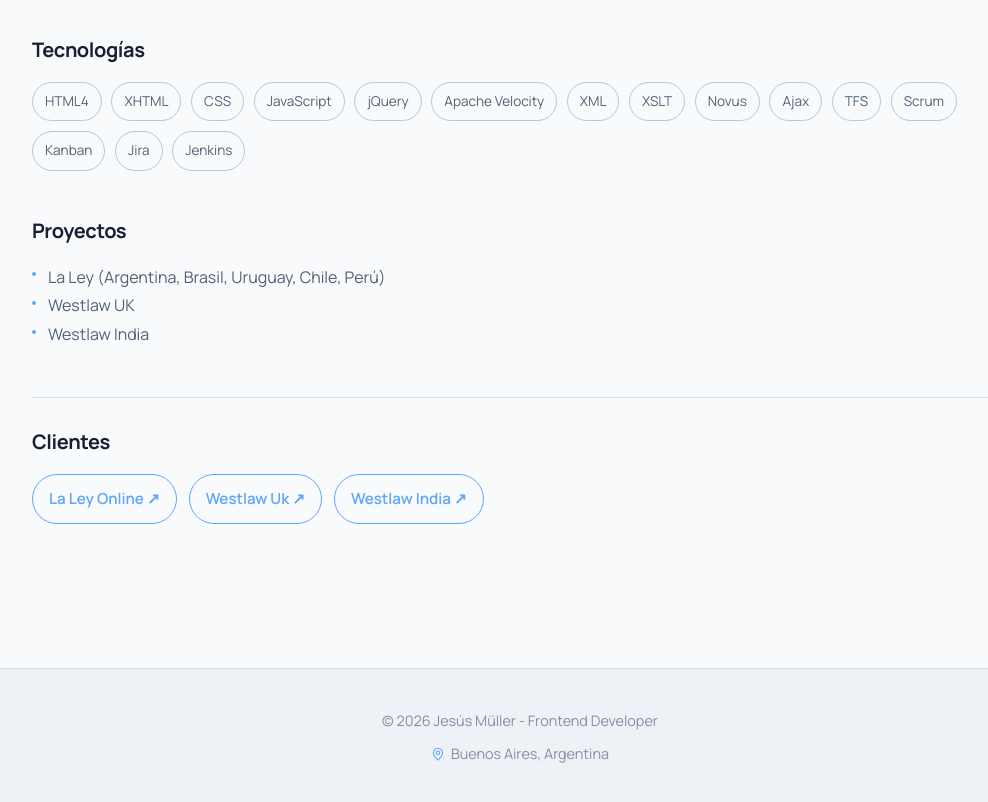
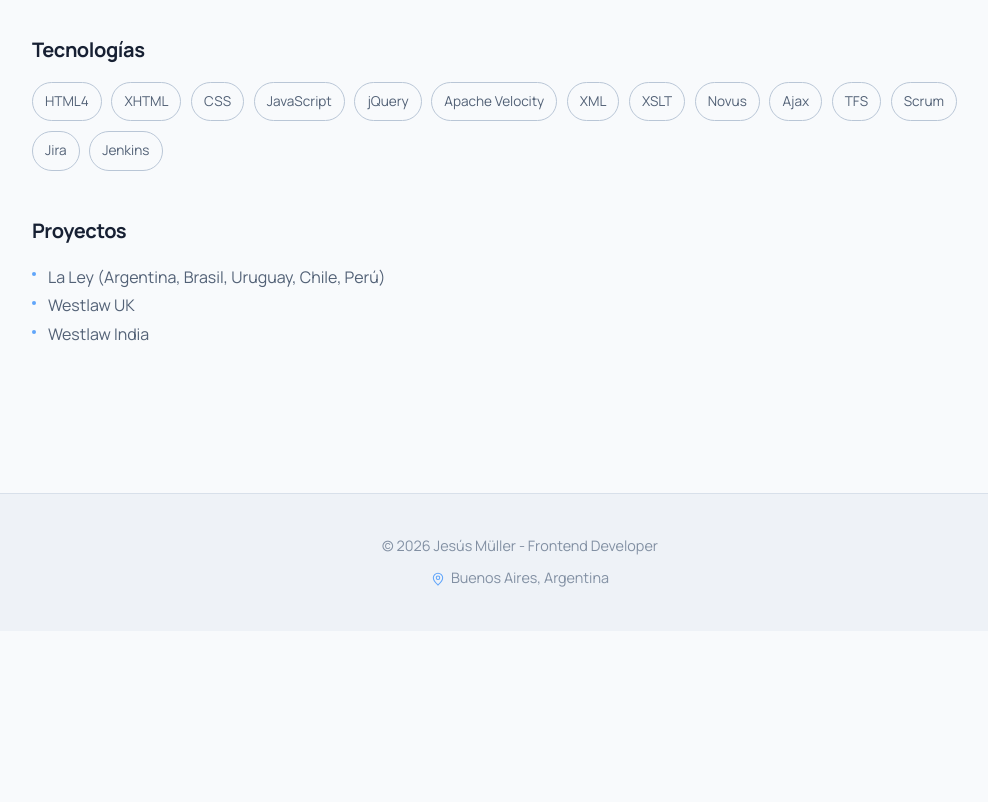
Before and after one commit to jDevZapata/jesus-muller, a Next.js app: page /company/2013 in a window 1280 px wide. Shown: the part 880-1682 px from the top of the page, without its empty margins (120-1108 px from the left). After the commit the page ends 1511 px from the top, so only its background shows below. Built offline with nearby package versions, Linux system fonts and the light colour scheme.

Commit message:
feat: simplificar página de empresa
- Eliminar sección de clientes y experienceLinks
- Remover tipo ExperienceLink
- Limpiar textos no utilizados en texts.ts

```diff
--- a/src/app/company/[id]/page.module.css
+++ b/src/app/company/[id]/page.module.css
@@ -32,14 +32,12 @@
 
 .myExperience,
 .projectsSection,
-.technologiesSection,
-.linksSection {
+.technologiesSection {
   margin: 3rem 0;
 }
 
 .projectsSection h2,
-.technologiesSection h2,
-.linksSection h2 {
+.technologiesSection h2 {
   color: var(--text);
   font-size: 1.25rem;
   margin-bottom: 1.25rem;
@@ -122,32 +120,6 @@
   border-radius: 50%;
 }
 
-.linksSection {
-  border-top: 1px solid var(--border);
-  padding-top: 2rem;
-}
-
-.linkList {
-  display: flex;
-  flex-wrap: wrap;
-  gap: 0.75rem;
-}
-
-.linksSection a {
-  border: 1px solid var(--primary-light);
-  border-radius: 999px;
-  color: var(--primary-light);
-  font-weight: 600;
-  font-size: 0.95rem;
-  padding: 0.7rem 1rem;
-  transition: var(--transition);
-}
-
-.linksSection a:hover {
-  background: var(--primary-light);
-  color: #052e2b;
-}
-
 .backLink {
   display: inline-flex;
   align-items: center;
--- a/src/app/company/[id]/page.tsx
+++ b/src/app/company/[id]/page.tsx
@@ -88,16 +88,6 @@
                     </ul>
                 </section>
             )}
-            <section className={`${styles.linksSection} ${styles.fadeIn}`}>
-                <h2>{experienceContent.company.clients}</h2>
-                <div className={styles.linkList}>
-                    {company.experienceLinks.map((link) => (
-                        <a key={link.id} href={link.link} target="_blank" rel="noopener noreferrer">
-                            {link.label} <span aria-hidden="true">↗</span>
-                        </a>
-                    ))}
-                </div>
-            </section>
         </div>
     );
 }
--- a/src/constants/details.ts
+++ b/src/constants/details.ts
@@ -16,14 +16,13 @@
         description: 'Consultor para Techint, una empresa de importación de materiales industriales, donde formé parte del equipo de PREMO para mejorar la experiencia de usuario del sitio web, optimizar su rendimiento e implementar nuevas funcionalidades y requerimientos solicitados por el cliente.',
       },
       {
-        subtitle: 'Plugin de Outlook para proveedores',
+        subtitle: 'Plugin de Outlook para Techint',
         description: 'Desarrollo de un plugin integrado con el ecosistema de la aplicación web para agilizar la generación de invitaciones a cotizar para los proveedores y actualizar su estado sin necesidad de salir de Outlook.',
         highlights: ['Integración en tiempo real con la web app', 'Reducción de pasos manuales para proveedores'],
       },
     ],
-    experienceLinks: [{ id: 1005, label: 'Techint', link: 'https://www.techint.com/es' }],
     technologies: [
-      'HTML5', 'CSS3', 'React', 'JavaScript', 'TypeScript', 'Axios', 'MUI', 'Azure', 'yo-office', 'Recoil', 'ES5', 'JSON', 'Git', 'Postman', 'Scrum', 'Kanban', 'Jira',
+      'HTML5', 'CSS3', 'React', 'JavaScript', 'TypeScript', 'Vite', 'Axios', 'MUI', 'Azure', 'yo-office', 'Recoil', 'Git', 'Github', 'Github Copilot', 'Frida', 'Scrum', 'Kanban', 'Jira',
     ],
     projects: ['Premo V2'],
     workedTime: { from: '2024', to: '2026' },
@@ -36,8 +35,8 @@
     myExperience: [
       {
         subtitle: 'Warner — Apps de gestión publicitaria',
-        description: 'Desarrollo de aplicaciones web internas para la gestión de contratos publicitarios dentro de programas de la cadena, como ESPN, Cartoon Network, Nickelodeon, entre otros.',
-        highlights: ['Angular', 'Gestión de contratos multi-programa'],
+        description: 'Desarrollo de aplicaciones web internas para la gestión de contratos publicitarios dentro de programas de televisión pertenecientes a la cadena, como ESPN, Cartoon Network, Nickelodeon, entre otros.',
+        highlights: ['Gestión de contratos de publicidad', 'Especificaciones de visualización publicitaria'],
       },
       {
         subtitle: 'ICBC — Banca digital',
@@ -50,15 +49,10 @@
         highlights: ['Blockchain Ethereum', 'Verificación de certificados'],
       },
     ],
-    experienceLinks: [
-      { id: 1006, label: 'ICBC', link: 'https://www.icbc.com.ar/personas' },
-      { id: 1007, label: 'Warner', link: 'https://www.international.tbs.com/' },
-      { id: 1008, label: 'BIT Certs', link: 'https://www.linkedin.com/posts/baufest_qu%C3%A9-es-el-bit-y-las-bitcerts-activity-7133841925576568832-rlq3/?trk=public_profile_like_view&originalSubdomain=es' },
+    technologies: [
+      'HTML5', 'CSS3', 'Angular', 'React', 'JavaScript', 'TypeScript', 'MUI', 'Material Design', 'ICBC CL', 'Redux', 'Formik', 'Jest', 'React Testing Library', 'Karma', 'Jasmine', 'CRA', 'RxJS', 'i18n', 'Axios', 'Git', 'Github', 'Azure', 'Scrum', 'Jira', 'Miro'
     ],
-    technologies: [
-      'HTML5', 'CSS3', 'Angular', 'React', 'JavaScript', 'TypeScript', 'ES6', 'MUI', 'Bootstrap', 'Material Design', 'ICBC CL', 'Redux', 'Formik', 'Jest', 'React Testing Library', 'Karma', 'Jasmine', 'CRA', 'RxJS', 'i18n', 'Axios', 'Git', 'Postman', 'Scrum', 'Kanban', 'Jira', 'Miro',
-    ],
-    projects: ['Warner', 'ICBC Legajo Digital', 'ICBC Prendarios', 'Nera', 'Pont', 'Bit certs'],
+    projects: ['Warner', 'ICBC Legajo Digital', 'ICBC Prendarios', 'Nera', 'Bit certs'],
     workedTime: { from: '2019', to: '2024' },
   },
   {
@@ -69,13 +63,12 @@
     myExperience: [
       {
         subtitle: 'JP Morgan — Proyectos internos',
-        description: 'Implementación de las mejores prácticas en desarrollo, como TDD, Redux, Pair programming, Peer review, CI/CD y despliegues automáticos en la nube.',
+        description: 'Construcción de web app interna de tracking de relacionamiento de bancos asociados asociados a la firma. Implementación de las mejores prácticas en desarrollo, como TDD, Coverage mayor al 80%, Redux, Pair programming, Peer review, CI/CD y despliegues automáticos en la nube.',
         highlights: ['TDD y testing coverage', 'CI/CD automatizado', 'Trabajo en equipos multiculturales (India, Francia, Suiza)'],
       },
     ],
-    experienceLinks: [{ id: 1005, label: 'JP Morgan', link: 'https://www.jpmorgan.com/AR/en/about-us' }],
     technologies: [
-      'HTML5', 'CSS3', 'Styled Components', 'React', 'JavaScript', 'ES6', 'TypeScript', 'JP Morgan CL', 'Redux', 'Jest', 'Enzyme', 'Webpack', 'TDD', 'Testing coverage', 'Babel', 'Fetch', 'JSON', 'Git', 'Bitbucket', 'Postman', 'WinSCP', 'Scrum', 'Kanban', 'Jira', 'Jenkins',
+      'HTML5', 'CSS3', 'Styled Components', 'React', 'JavaScript', 'TypeScript', 'JP Morgan CL', 'Redux', 'Jest', 'Enzyme', 'Webpack', 'TDD', 'Testing coverage', 'Git', 'Bitbucket', 'Scrum', 'Jira'
     ],
     workedTime: { from: '2018', to: '2019' },
   },
@@ -95,9 +88,8 @@
         highlights: ['Diseño de servicios web SOAP', 'Visualización de datos con gráficos interactivos'],
       },
     ],
-    experienceLinks: [{ id: 1004, label: 'OSDE', link: 'https://www.osde.com.ar/index.html' }],
     technologies: [
-      'HTML5', 'CSS3', 'Angular', 'JavaScript', 'TypeScript', 'ES5', 'jQuery', 'XML', 'JSON', 'Java', 'Hibernate', 'SQL', 'Tortoise SVN', 'Git', 'Postman', 'WinSCP', 'Scrum', 'Kanban', 'Jira', 'Trello',
+      'HTML5', 'CSS3', 'Angular', 'JavaScript', 'TypeScript', 'jQuery', 'Java', 'Hibernate', 'SQL', 'Tortoise SVN', 'Git', 'Postman', 'WinSCP', 'Scrum', 'Trello',
     ],
     projects: ['OSDE'],
     workedTime: { from: '2016', to: '2018' },
@@ -119,13 +111,8 @@
         highlights: ['Interacción directa con cliente internacional', 'Elaboración de requisitos'],
       },
     ],
-    experienceLinks: [
-      { id: 1001, label: 'La Ley Online', link: 'https://support.rg.thomsonreuters.com/laley/Gu%C3%ADadeuso.pdf' },
-      { id: 1002, label: 'Westlaw Uk', link: 'https://www.nup.ac.cy/wp-content/uploads/2020/09/Westlaw-UK-Student-User-Guide.pdf' },
-      { id: 1003, label: 'Westlaw India', link: 'https://main.sci.gov.in/pdf/Library/Westlaw%20India%20Manual.pdf' },
-    ],
     technologies: [
-      'HTML4', 'XHTML', 'CSS', 'JavaScript', 'jQuery', 'Apache Velocity', 'XML', 'XSLT', 'Novus', 'Ajax', 'TFS', 'Scrum', 'Kanban', 'Jira', 'Jenkins',
+      'HTML4', 'XHTML', 'CSS', 'JavaScript', 'jQuery', 'Apache Velocity', 'XML', 'XSLT', 'Novus', 'Ajax', 'TFS', 'Scrum', 'Jira', 'Jenkins',
     ],
     projects: ['La Ley (Argentina, Brasil, Uruguay, Chile, Perú)', 'Westlaw UK', 'Westlaw India'],
     workedTime: { from: '2013', to: '2016' },
--- a/src/constants/texts.ts
+++ b/src/constants/texts.ts
@@ -9,7 +9,6 @@
     title: 'Experiencia Laboral',
     company: {
         seeMoore: 'Detalle',
-        clients: 'Clientes',
         technologies: 'Tecnologías',
         projects: 'Proyectos'
     }
```
Also changed, not shown: src/types/portfolio.ts (+0 -7 lines), src/assets/clients/laley.png (deleted).
